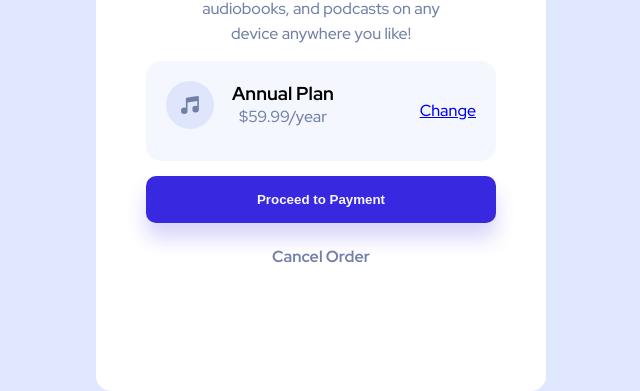
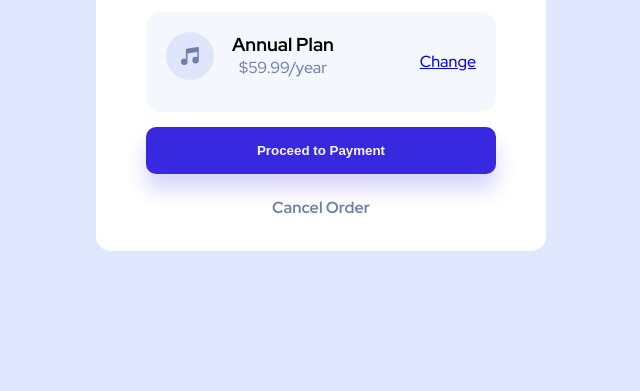
Before and after one commit to CyPhEr420/order-summary-component-main, a plain HTML site: page index.html in a window 1280 px wide. Shown: the part 409-800 px from the top of the page, without its empty margins (319-959 px from the left). Drawn offline with Linux system fonts and the light colour scheme.

Commit message:
initial commit

```diff
--- a/style.css
+++ b/style.css
@@ -30,7 +30,9 @@ body {
   width: 450px;
   border-radius: 15px;
   overflow: hidden;
+  height: 650px;
   background: #ffffff;
+  min-width: 350px;
 }
 
 .card-img {
```
